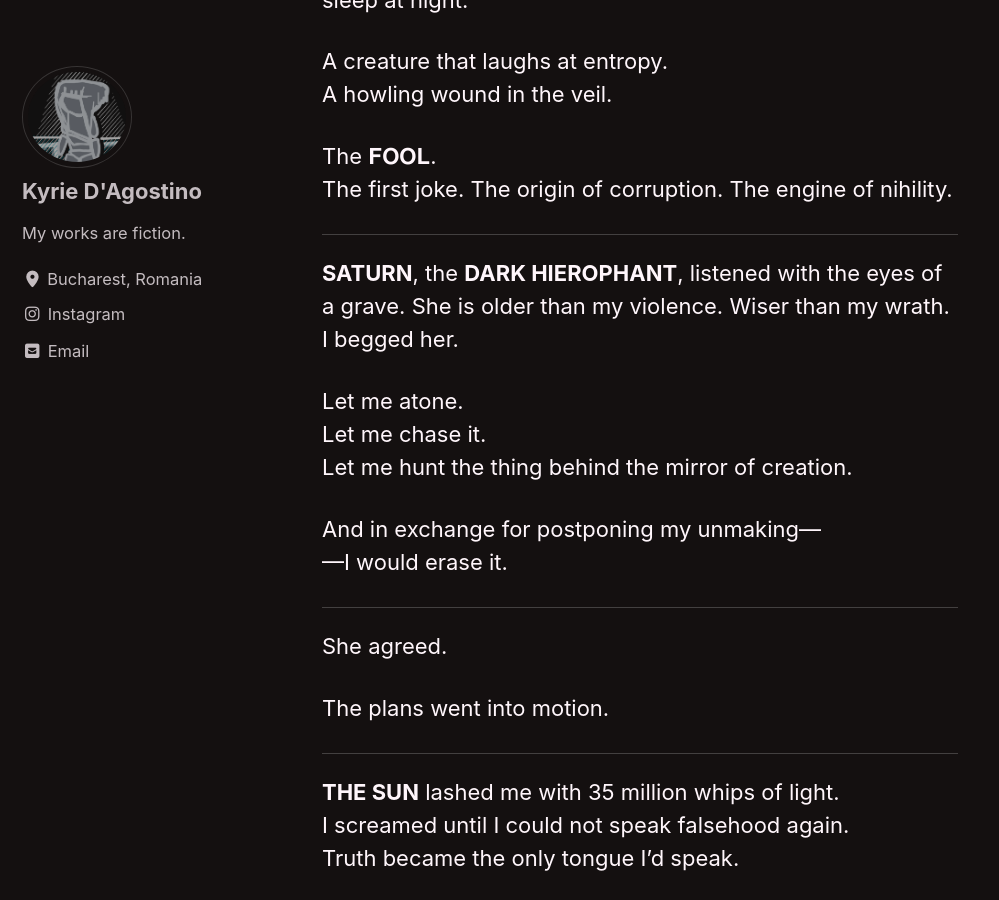
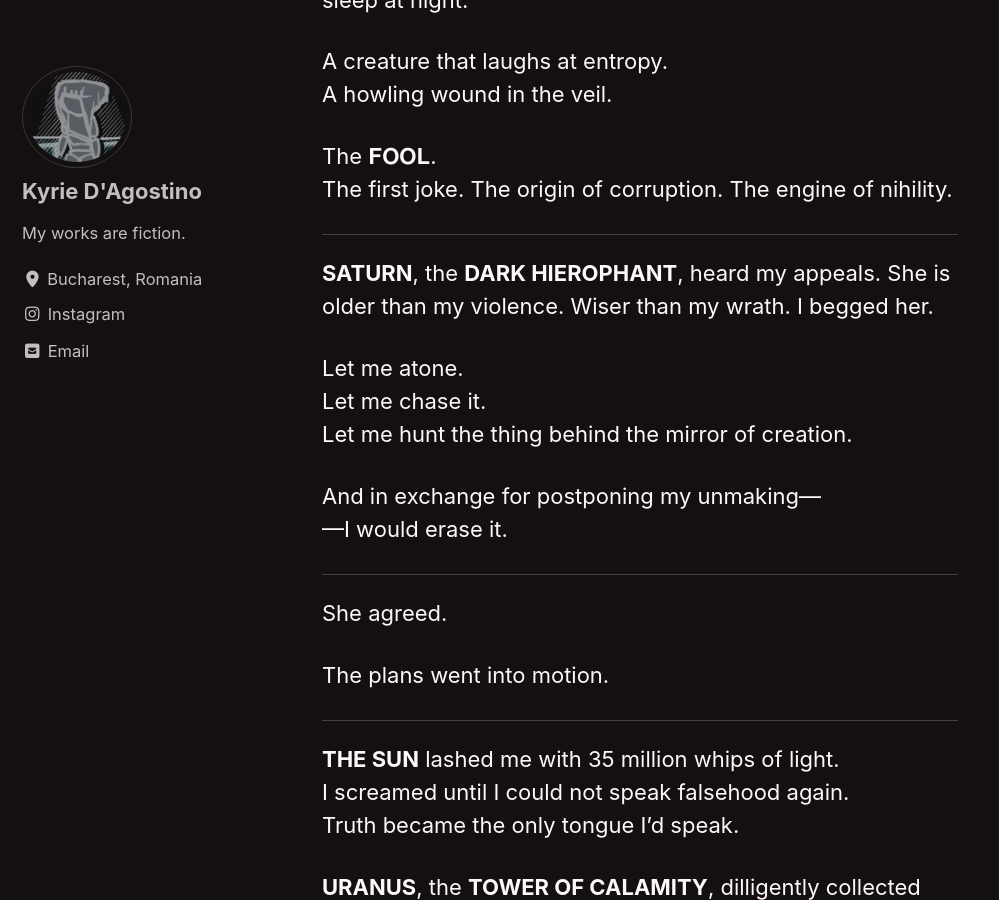
Before and after one commit to kyrie-edelweiss/edelweiss-archive, a Jekyll site: the page built from _pages/red-king.md, in a window 1280 px wide and 900 px high, scrolled down 101200 px. Shown: the whole window, without its empty margins (0-999 px from the left). Built offline with Jekyll 4.4.1, drawn with Linux system fonts in a browser that asks for light colours; cached includes are drawn as plain includes; our own code applies the rules of GitHub Pages for plain Markdown files.

Commit message:
Update red-king.md

```diff
--- a/_pages/red-king.md
+++ b/_pages/red-king.md
@@ -2230,7 +2230,7 @@ The first joke. The origin of corruption. The engine of nihility.
 
 ---
 
-**SATURN**, the **DARK HIEROPHANT**, listened with the eyes of a grave. She is older than my violence. Wiser than my wrath. I begged her.
+**SATURN**, the **DARK HIEROPHANT**, heard my appeals. She is older than my violence. Wiser than my wrath. I begged her.
 
 Let me atone.
 Let me chase it.
```
